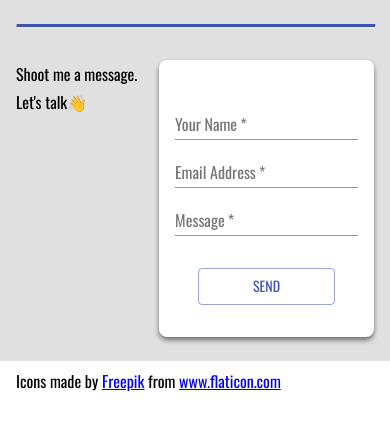
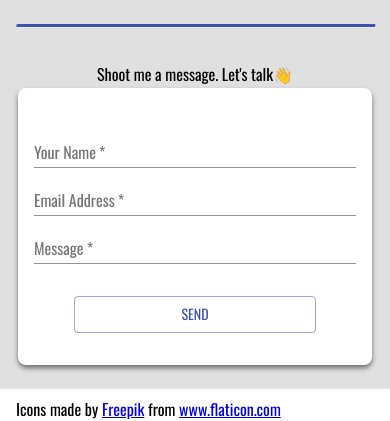
Before and after one commit to AceIsHuman/Aciel-Ochoa-Portfolio, a React (Create React App) app: page / in a window 390 px wide. Shown: the part 5305-5726 px from the top of the page. Built offline with nearby package versions, Linux system fonts and the light colour scheme; a web font is replaced by a local one.

Commit message:
update contact form for mobile views

```diff
--- a/src/components/Contact/ContactForm.js
+++ b/src/components/Contact/ContactForm.js
@@ -36,7 +36,7 @@ function ContactForm() {
   );
 }
 
-const FormContainer = styled('form')({
+const FormContainer = styled('form')(({theme}) => ({
   width: '70%',
   padding: '2rem 1rem',
   display: 'flex',
@@ -44,6 +44,9 @@ const FormContainer = styled('form')({
   background: 'white',
   boxShadow: '0 0.2rem 0.3rem rgba(0, 0, 0, 0.5)',
   borderRadius: '0.5rem',
-});
+  [theme.breakpoints.down('sm')]: {
+    width: '90%',
+  }
+}));
 
 export default ContactForm;
--- a/src/components/Contact/index.js
+++ b/src/components/Contact/index.js
@@ -28,10 +28,14 @@ const Background = styled('div')({
   padding: '1rem 0',
 });
 
-const Content = styled('div')({
+const Content = styled('div')(({ theme }) => ({
   display: 'flex',
   justifyContent: 'space-around',
-});
+  [theme.breakpoints.down('md')]: {
+    flexDirection: 'column',
+    alignItems: 'center',
+  }
+}));
 
 const Divider = styled('hr')({
   borderTop: '.2rem solid #3f51b5',
```
